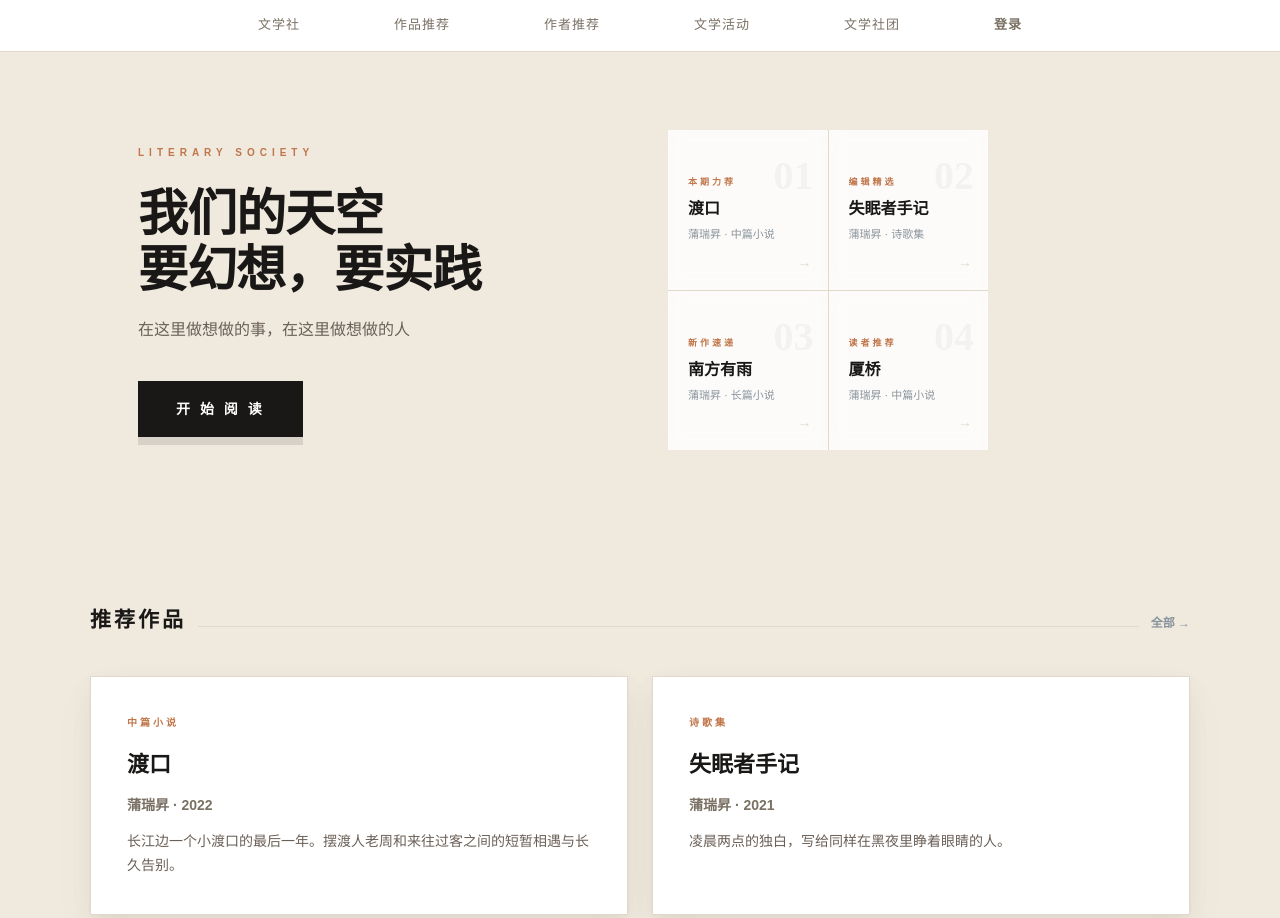
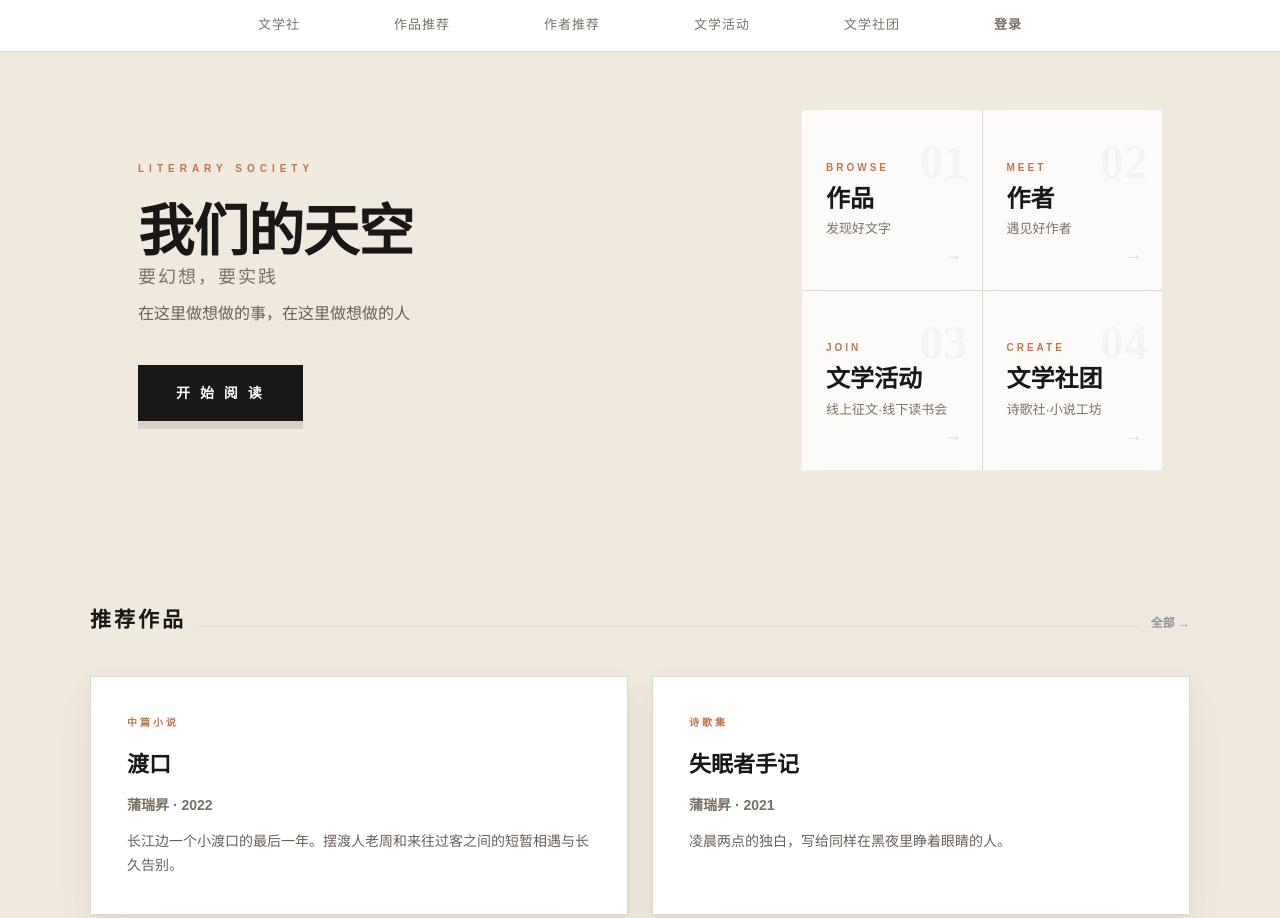
Before and after one commit to kker-5533/writer-site, an Astro site: page / in a window 1280 px wide. Shown: the top 918 px of the page. Built offline with nearby package versions, Linux system fonts and the light colour scheme; Astro itself is replaced by a stand-in of ours.

Commit message:
重做: 四格导航(作品/作者/活动/社团)+大标题小副标题+右移

```diff
--- a/src/pages/index.astro
+++ b/src/pages/index.astro
@@ -36,20 +36,39 @@ const recommendedAuthors = users.filter((u: any) => u.recommended && u.status ==
   <header class="hero">
     <div class="hero-text">
       <span class="overline">LITERARY SOCIETY</span>
-      <h1>{siteData.author || '文学社'}<br>{siteData.subtitle || '发现好文字，遇见好作者'}</h1>
+      <h1>{siteData.author || '文学社'}<span>{siteData.subtitle || '发现好文字，遇见好作者'}</span></h1>
       <p class="hero-desc">{siteData.intro || '文学社是一个开放的文字栖息地。每一篇作品都是一次相遇，每一个作者都值得被阅读。'}</p>
       <a href="/recommended-works" class="cta-btn">开 始 阅 读</a>
     </div>
     <div class="hero-grid">
-      {approvedWorks.slice(0,4).map((w: any, i: number) => (
-        <a href={`/works/${w.id}`} class={`hg-cell hg-${i+1}`}>
-          <span class="hg-num">0{i+1}</span>
-          <span class="hg-tag">{['本期力荐','编辑精选','新作速递','读者推荐'][i]}</span>
-          <h3>{w.title}</h3>
-          <p class="hg-author">{w.authorName || '佚名'} · {w.type}</p>
-          <span class="hg-arrow">→</span>
-        </a>
-      ))}
+      <a href="/recommended-works" class="hg-cell">
+        <span class="hg-num">01</span>
+        <span class="hg-tag">BROWSE</span>
+        <h3>作品</h3>
+        <p class="hg-sub">发现好文字</p>
+        <span class="hg-arrow">→</span>
+      </a>
+      <a href="/recommended-authors" class="hg-cell">
+        <span class="hg-num">02</span>
+        <span class="hg-tag">MEET</span>
+        <h3>作者</h3>
+        <p class="hg-sub">遇见好作者</p>
+        <span class="hg-arrow">→</span>
+      </a>
+      <a href="/events" class="hg-cell">
+        <span class="hg-num">03</span>
+        <span class="hg-tag">JOIN</span>
+        <h3>文学活动</h3>
+        <p class="hg-sub">线上征文·线下读书会</p>
+        <span class="hg-arrow">→</span>
+      </a>
+      <a href="/clubs" class="hg-cell">
+        <span class="hg-num">04</span>
+        <span class="hg-tag">CREATE</span>
+        <h3>文学社团</h3>
+        <p class="hg-sub">诗歌社·小说工坊</p>
+        <span class="hg-arrow">→</span>
+      </a>
     </div>
   </header>
 
@@ -134,7 +153,8 @@ const recommendedAuthors = users.filter((u: any) => u.recommended && u.status ==
     align-items: center; min-height: 70vh;
   }
   .hero-text .overline { font-size: 10px; font-weight: 700; letter-spacing: 5px; color: var(--accent); margin-bottom: 24px; display: block; }
-  .hero-text h1 { font-size: 50px; font-weight: 800; letter-spacing: -1px; line-height: 1.12; color: var(--navy); margin-bottom: 18px; }
+  .hero-text h1 { font-size: 56px; font-weight: 800; letter-spacing: -1px; line-height: 1.08; color: var(--navy); margin-bottom: 12px; }
+  .hero-text h1 span { display: block; font-size: 18px; font-weight: 500; color: var(--text-muted); letter-spacing: 2px; margin-top: 6px; }
   .hero-text .hero-desc { font-size: 16px; line-height: 1.8; color: var(--text-mid); margin-bottom: 36px; max-width: 440px; }
   .cta-btn {
     display: inline-block; padding: 15px 38px; background: var(--navy); color: #fff;
@@ -145,23 +165,24 @@ const recommendedAuthors = users.filter((u: any) => u.recommended && u.status ==
 
   .hero-grid {
     display: grid; grid-template-columns: 1fr 1fr;
-    width: 320px; height: 320px; gap: 1px;
+    width: 360px; height: 360px; gap: 1px;
     background: var(--border);
+    margin-left: auto; margin-right: -20px;
   }
   .hg-cell {
     background: rgba(255,255,255,.9); backdrop-filter: blur(8px);
-    padding: 24px 20px; display: flex; flex-direction: column;
+    padding: 28px 24px; display: flex; flex-direction: column;
     justify-content: center; text-decoration: none; color: inherit;
     transition: all .4s cubic-bezier(.22,.61,.36,1);
     position: relative; overflow: hidden;
   }
   .hg-cell:hover { background: #fff; transform: scale(1.03); z-index: 2; box-shadow: 0 8px 32px rgba(0,0,0,.12); }
-  .hg-num { font-size: 40px; font-weight: 900; color: rgba(0,0,0,.04); position: absolute; top: 8px; right: 14px; font-family: "Songti SC",serif; }
-  .hg-tag { font-size: 9px; font-weight: 700; letter-spacing: 3px; color: var(--accent); margin-bottom: 8px; display: block; }
-  .hg-cell h3 { font-size: 16px; font-weight: 700; color: var(--navy); margin-bottom: 4px; line-height: 1.3; }
-  .hg-author { font-size: 11px; color: var(--text-light); }
-  .hg-arrow { position: absolute; bottom: 14px; right: 16px; font-size: 14px; color: var(--border); transition: all .3s; }
-  .hg-cell:hover .hg-arrow { color: var(--accent); right: 12px; }
+  .hg-num { font-size: 48px; font-weight: 900; color: rgba(0,0,0,.03); position: absolute; top: 6px; right: 14px; font-family: "Songti SC",serif; }
+  .hg-tag { font-size: 10px; font-weight: 700; letter-spacing: 3px; color: var(--accent); margin-bottom: 8px; display: block; }
+  .hg-cell h3 { font-size: 24px; font-weight: 800; color: var(--navy); margin-bottom: 4px; line-height: 1.2; }
+  .hg-sub { font-size: 13px; color: var(--text-muted); font-weight: 500; }
+  .hg-arrow { position: absolute; bottom: 18px; right: 20px; font-size: 18px; color: var(--border); transition: all .3s; }
+  .hg-cell:hover .hg-arrow { color: var(--accent); right: 16px; }
 
   /* ===== 通用区域 ===== */
   .sec { padding: 40px 48px; }
```
